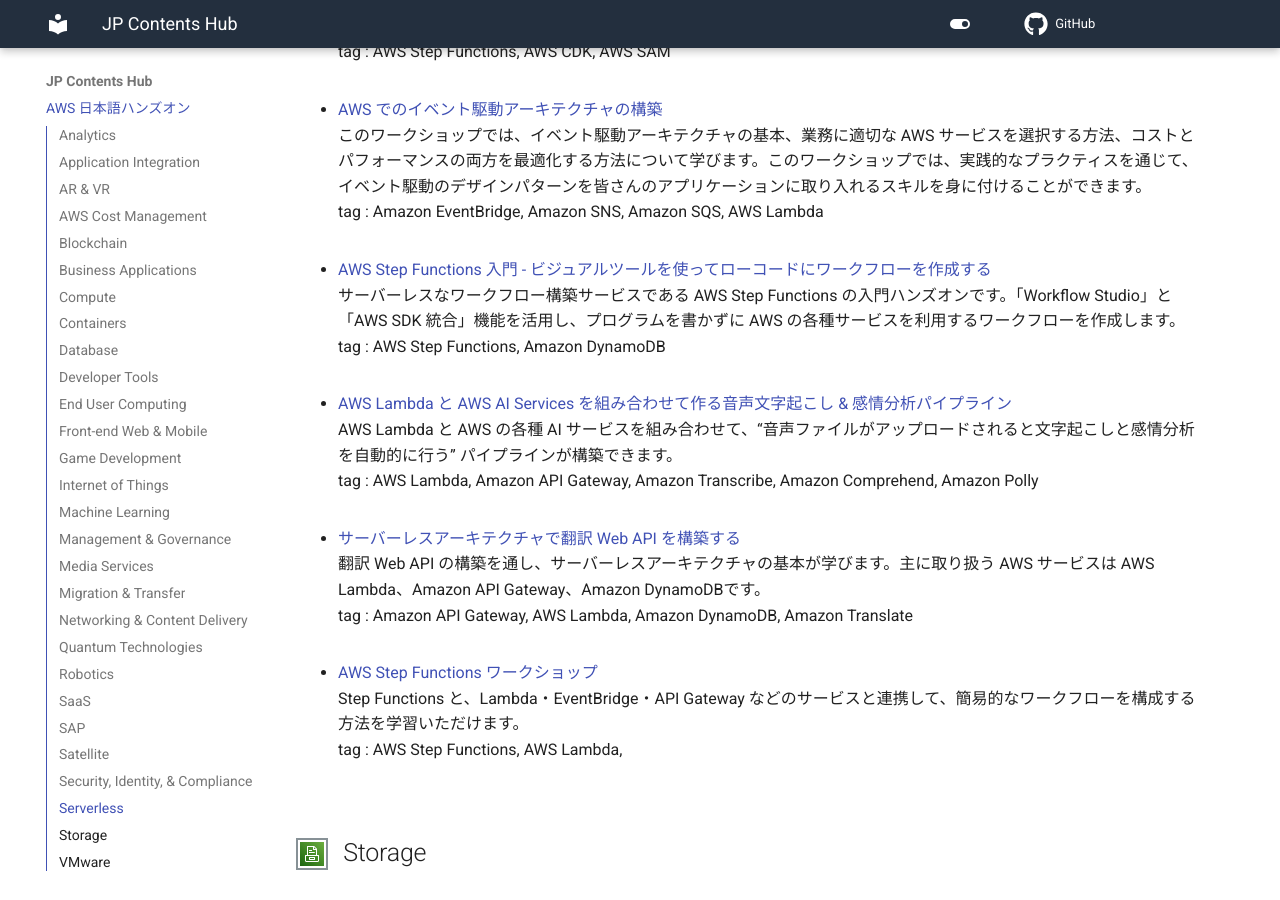
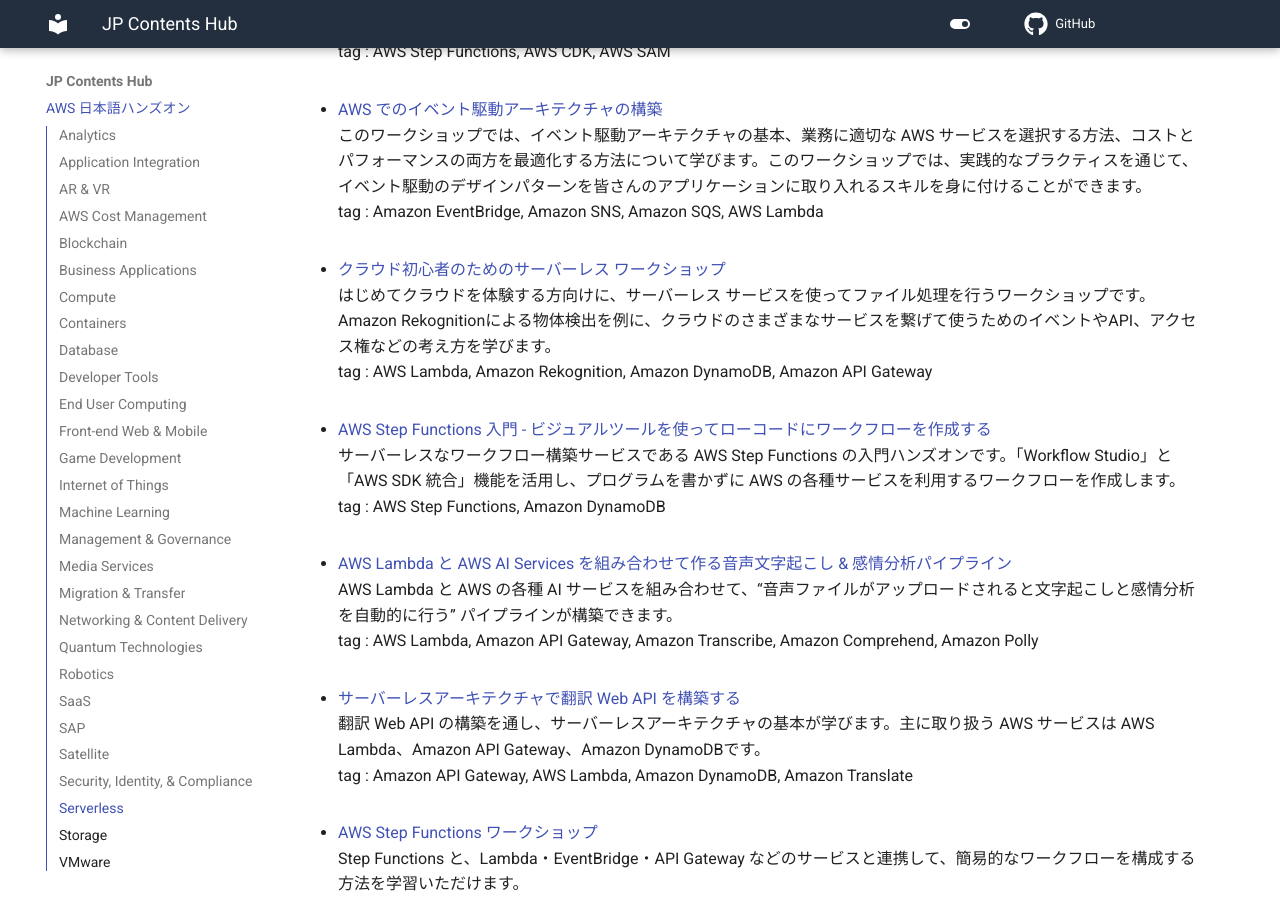
Before and after one commit to aws-samples/jp-contents-hub, an MkDocs documentation site: the page built from content/index.md, in a window 1280 px wide and 900 px high, scrolled down 34580 px. Built offline with MkDocs 1.6.1 and Material for MkDocs 9.7.7, drawn with Linux system fonts in a browser that asks for light colours; comment, search, counter and statistics services are not loaded.

Commit message:
add: 新規ハンズオンコンテンツ追加

```diff
--- a/content/index.md
+++ b/content/index.md
@@ -885,6 +885,10 @@
 このワークショップでは、イベント駆動アーキテクチャの基本、業務に適切な AWS サービスを選択する方法、コストとパフォーマンスの両方を最適化する方法について学びます。このワークショップでは、実践的なプラクティスを通じて、イベント駆動のデザインパターンを皆さんのアプリケーションに取り入れるスキルを身に付けることができます。
 tag : Amazon EventBridge, Amazon SNS, Amazon SQS, AWS Lambda
 
+- <a href="https://catalog.workshops.aws/serverless-for-cloud-beginners/ja-JP" target="_blank" onclick="sendClickCount()" onauxclick="sendClickCount()">クラウド初心者のためのサーバーレス ワークショップ</a>
+はじめてクラウドを体験する方向けに、サーバーレス サービスを使ってファイル処理を行うワークショップです。Amazon Rekognitionによる物体検出を例に、クラウドのさまざまなサービスを繋げて使うためのイベントやAPI、アクセス権などの考え方を学びます。
+tag : AWS Lambda, Amazon Rekognition, Amazon DynamoDB, Amazon API Gateway
+
 - <a href="https://pages.awscloud.com/JAPAN-event-OE-Hands-on-for-Beginners-StepFunctions-2022-reg-event.html?trk=aws_introduction_page" target="_blank" onclick="sendClickCount()" onauxclick="sendClickCount()">AWS Step Functions 入門 - ビジュアルツールを使ってローコードにワークフローを作成する</a>
 サーバーレスなワークフロー構築サービスである AWS Step Functions の入門ハンズオンです。「Workflow Studio」と「AWS SDK 統合」機能を活用し、プログラムを書かずに AWS の各種サービスを利用するワークフローを作成します。
 tag : AWS Step Functions, Amazon DynamoDB
```
Also changed, not shown: README.md (+5 -0 lines).
